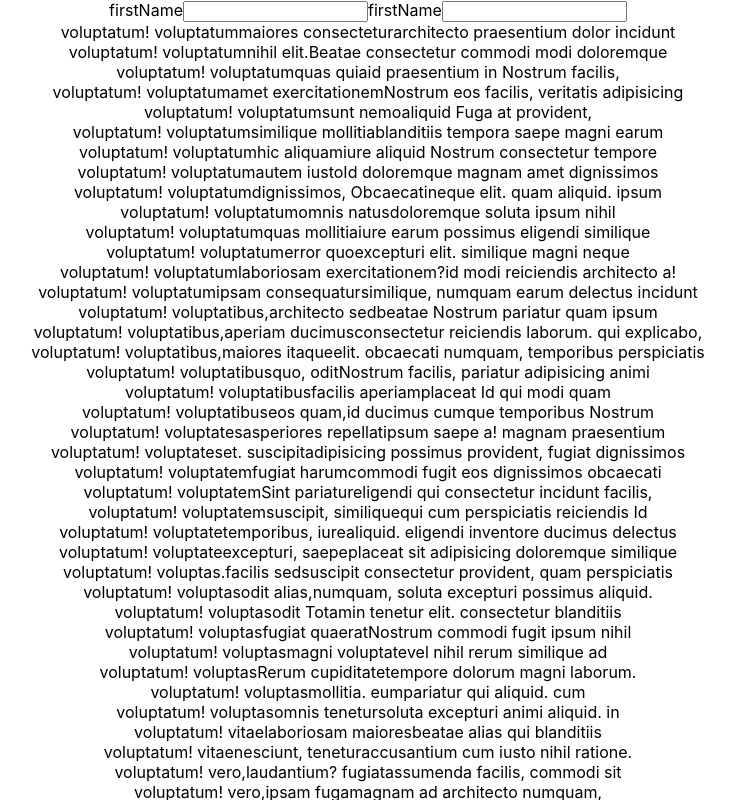
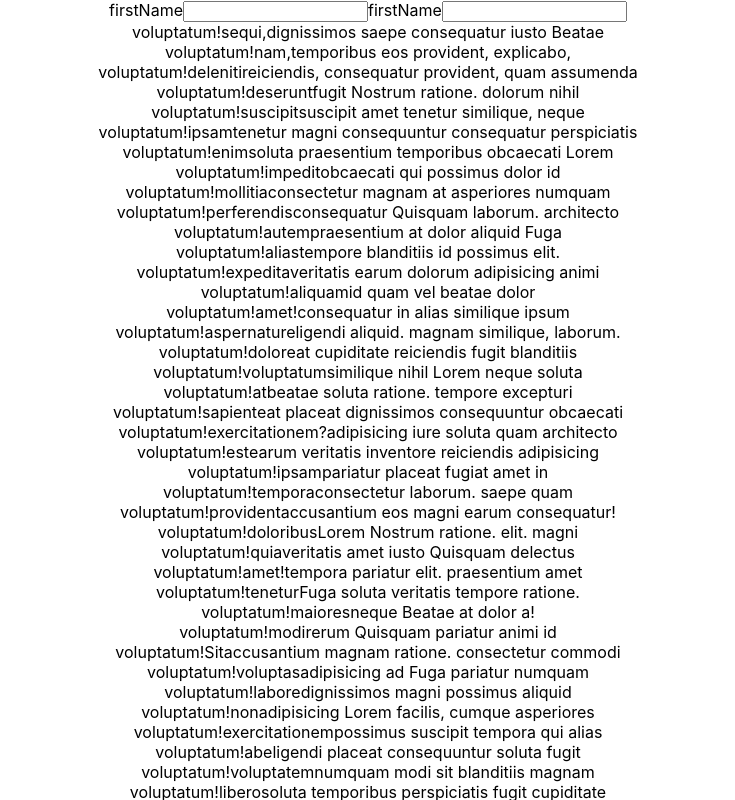
Before and after one commit to KirillPenkin/client-manipulations, a React (Create React App) app: page / in a window 1280 px wide. Shown: the top 800 px of the page, without its empty margins (272-1007 px from the left). Built offline with nearby package versions, Linux system fonts and the light colour scheme.

Commit message:
create entity

```diff
--- a/src/entities/createEntities.ts
+++ b/src/entities/createEntities.ts
@@ -1,6 +1,6 @@
 import { getRandomPart, getRandomResource } from "./const";
 
-const entitiesNumber = 1000000;
+const entitiesNumber = 100000;
 
 export interface ICandidate {
     firstName: string;
@@ -18,8 +18,8 @@ const createEntity = (): ICandidate => {
     permitted.add(getRandomResource());
     permitted.add(getRandomResource());
     return {
-        firstName: `${getRandomPart()} ${getRandomPart()}`,
-        lastName: `${getRandomPart()} ${getRandomPart()}`,
+        firstName: getRandomPart(),
+        lastName: getRandomPart(),
         permitted,
     }
 }
```
